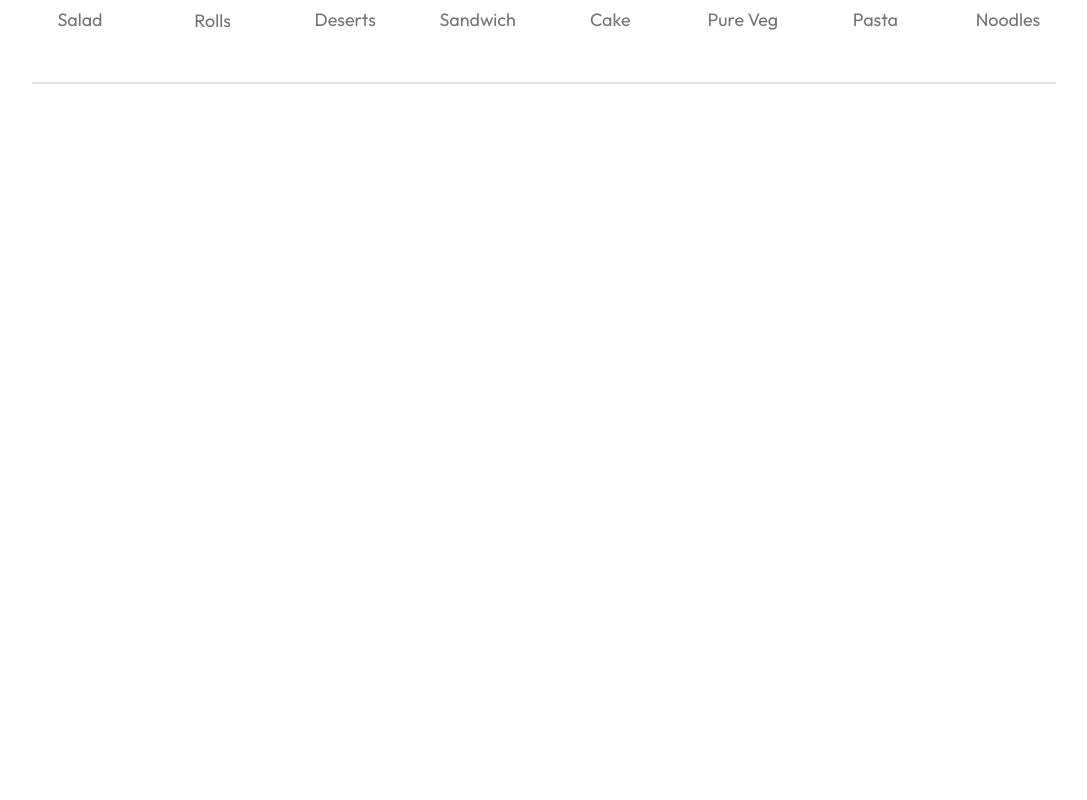
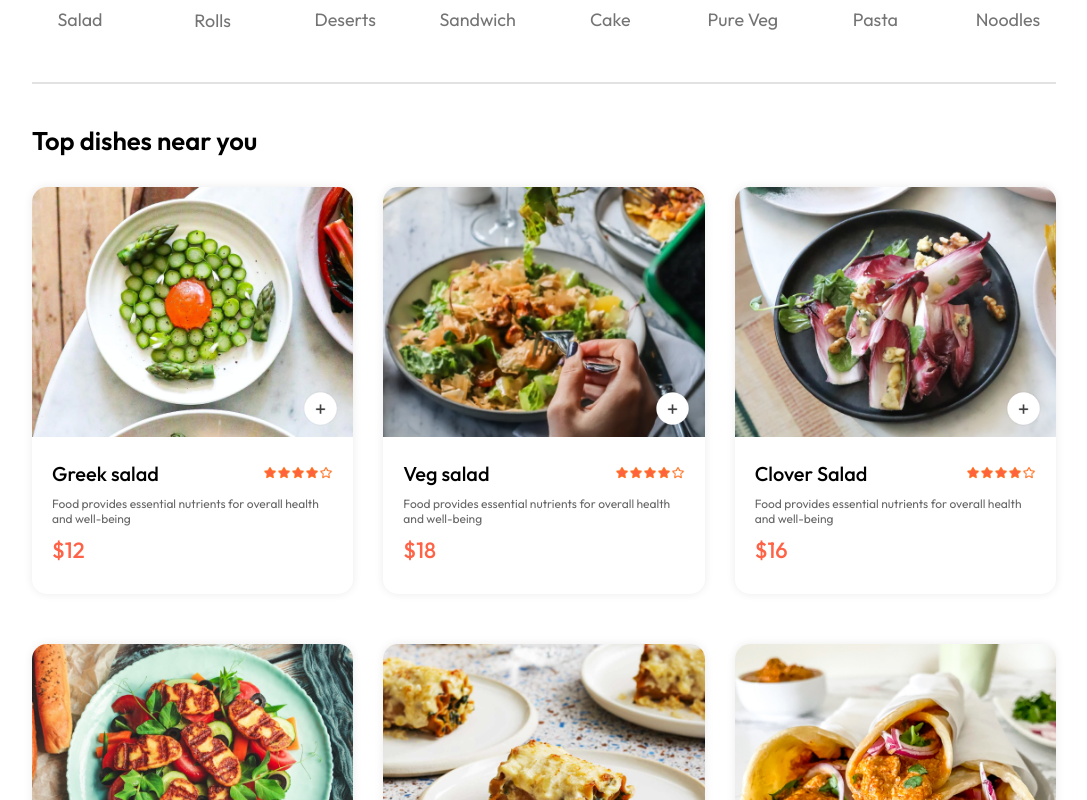
Before and after one commit to MJenius/BetterPESwiggy, a React (Vite) app in the folder frontend/: page / in a window 1280 px wide. Shown: the part 840-1640 px from the top of the page, without its empty margins (96-1183 px from the left). Before the commit the page ends 934 px from the top, so only its background shows below. Built offline with nearby package versions, Linux system fonts and the light colour scheme.

Commit message:
Created Food List and Functionality

```diff
--- /dev/null
+++ b/frontend/src/components/FoodDisplay/FoodDisplay.css
@@ -0,0 +1,16 @@
+.food-display {
+    margin-top: 30px;
+}
+
+.food-display h2 {
+    font-size: max(2vw,24px);
+    font-weight: 600;
+}
+
+.food-display-list {
+    display: grid;
+    grid-template-columns: repeat(auto-fill,minmax(240px,1fr));
+    margin-top: 30px;
+    gap: 30px;
+    row-gap: 50px;
+}
--- /dev/null
+++ b/frontend/src/components/FoodDisplay/FoodDisplay.jsx
@@ -0,0 +1,24 @@
+import React, { useContext } from 'react'
+import './FoodDisplay.css'
+import { StoreContext } from '../../context/StoreContext'
+import FoodItem from '../FoodItem/FoodItem'
+
+const FoodDisplay = ({category}) => {
+
+        const {food_list} = useContext(StoreContext)
+
+    return (
+    <div className='food-display' id='food-display'>
+        <h2>Top dishes near you</h2>
+        <div className='food-display-list'>
+            {food_list.map((item,index)=>{
+                if (category==="All" || category===item.category) {
+                    return <FoodItem key={index} id={item._id} name={item.name} description={item.description} price={item.price} image={item.image}/>
+                }
+            })}
+        </div>
+    </div>
+  )
+}
+
+export default FoodDisplay
--- /dev/null
+++ b/frontend/src/components/FoodItem/FoodItem.css
@@ -0,0 +1,74 @@
+.food-item {
+    width: 100%;
+    margin: auto;
+    border-radius: 15px;
+    box-shadow: 0px 0px 10px #00000015;
+    transition: 0.3s;
+    animation: fadeIn 1s;
+}
+
+.food-item-image {
+    width: 100%;
+    border-radius: 15px 15px 0px 0px;
+}
+
+.food-item-info {
+    padding: 20px;
+}
+
+.food-item-name-rating {
+    display: flex;
+    justify-content: space-between;
+    align-items: center;
+    margin-bottom: 10px;
+}
+
+.food-item-name-rating p {
+    font-size: 20px;
+    font-weight: 500;
+}
+
+.food-item-name-rating img {
+    width: 70px;
+}
+
+.food-item-desc {
+    color: #676767;
+    font-size: 12px;
+}
+
+.food-item-price {
+    color: tomato;
+    font-size: 22px;
+    font-weight: 500;
+    margin: 10px 0px;
+}
+
+.food-item-img-container {
+    position: relative;
+}
+
+.food-item-img-container .add {
+    width: 35px;
+    position: absolute;
+    bottom: 15px;
+    right: 15px;
+    cursor: pointer;
+    border-radius: 50%;
+}
+
+.food-item-counter {
+    position: absolute;
+    bottom: 15px;
+    right: 15px;
+    display: flex;
+    align-items: center;
+    gap: 10px;
+    padding: 6px;
+    border-radius: 50px;
+    background-color: white;
+}
+
+.food-item-counter img {
+    width: 30px;
+}
--- /dev/null
+++ b/frontend/src/components/FoodItem/FoodItem.jsx
@@ -0,0 +1,36 @@
+import React, { useContext} from 'react'
+import './FoodItem.css'
+import { assets } from '../../assets/assets'
+import { StoreContext } from '../../context/StoreContext'
+
+
+const FoodItem = ({id,name,price,description,image}) => {
+
+    const {cartItems,addToCart,removeFromCart}= useContext(StoreContext);
+
+  return (
+    <div className='food-item'>
+      <div className='food-item-img-container'>
+        <img className='food-item-image' src={image} alt="" />
+        {!cartItems[id]
+          ?<img className='add' onClick={()=>addToCart(id)} src={assets.add_icon_white} alt="" />
+          :<div className='food-item-counter'>
+              <img onClick={()=> removeFromCart(id)} src={assets.remove_icon_red} alt="" />
+              <p>{cartItems[id]}</p>
+              <img onClick={()=> addToCart(id)} src={assets.add_icon_green} alt="" />
+          </div>
+        }
+      </div>
+      <div className='food-item-info'>
+        <div className='food-item-name-rating'>
+            <p>{name}</p>
+            <img src={assets.rating_starts} alt="" />
+        </div>
+        <p className='food-item-desc'>{description}</p>
+        <p className='food-item-price'>${price}</p>
+      </div>
+    </div>
+  )
+}
+
+export default FoodItem
--- /dev/null
+++ b/frontend/src/context/StoreContext.jsx
@@ -0,0 +1,41 @@
+import { createContext, useEffect, useState } from "react";
+import { food_list } from "../assets/assets";
+
+export const StoreContext = createContext(null);
+
+const StoreContextProvider = (props) => {
+
+    const [cartItems,setCartItems] = useState({});
+
+    const addToCart = (itemId) =>{
+        if (!cartItems[itemId]) {
+            setCartItems((prev) => ({ ...prev, [itemId]: 1 }));
+        }
+        else {
+            setCartItems((prev) => ({ ...prev, [itemId]: prev[itemId] +1}))
+        }
+    }
+
+    const removeFromCart = (itemId) => {
+        setCartItems((prev)=>({...prev,[itemId]:prev[itemId]-1}))
+    }
+
+    useEffect(()=> {
+        console.log(cartItems);
+    },[cartItems])
+
+const contextValue = {
+        food_list,
+        cartItems,
+        setCartItems,
+        addToCart,
+        removeFromCart
+    }
+    return (
+        <StoreContext.Provider value={contextValue}>
+            {props.children}
+        </StoreContext.Provider>
+    )
+}
+
+export default StoreContextProvider;
--- a/frontend/src/main.jsx
+++ b/frontend/src/main.jsx
@@ -3,9 +3,12 @@
 import './index.css'
 import App from './App.jsx'
 import {BrowserRouter} from 'react-router-dom'
+import StoreContextProvider from './context/StoreContext.jsx'
 
 createRoot(document.getElementById('root')).render(
   <BrowserRouter>
+  <StoreContextProvider>
     <App />
+  </StoreContextProvider>
   </BrowserRouter>,
 )
--- a/frontend/src/pages/Home/Home.jsx
+++ b/frontend/src/pages/Home/Home.jsx
@@ -3,6 +3,7 @@
 import Header from '../../components/Header/Header'
 import ExploreMenu from '../../components/ExploreMenu/ExploreMenu'
 import { useState } from 'react'
+import FoodDisplay from '../../components/FoodDisplay/FoodDisplay'
 const Home = () => {
 
   const [category,setCategory] = useState("All");
@@ -11,6 +12,7 @@
     <div>
       <Header/>
       <ExploreMenu category={category} setCategory={setCategory}/>
+      <FoodDisplay category={category}/>
     </div>
   )
 }
```
